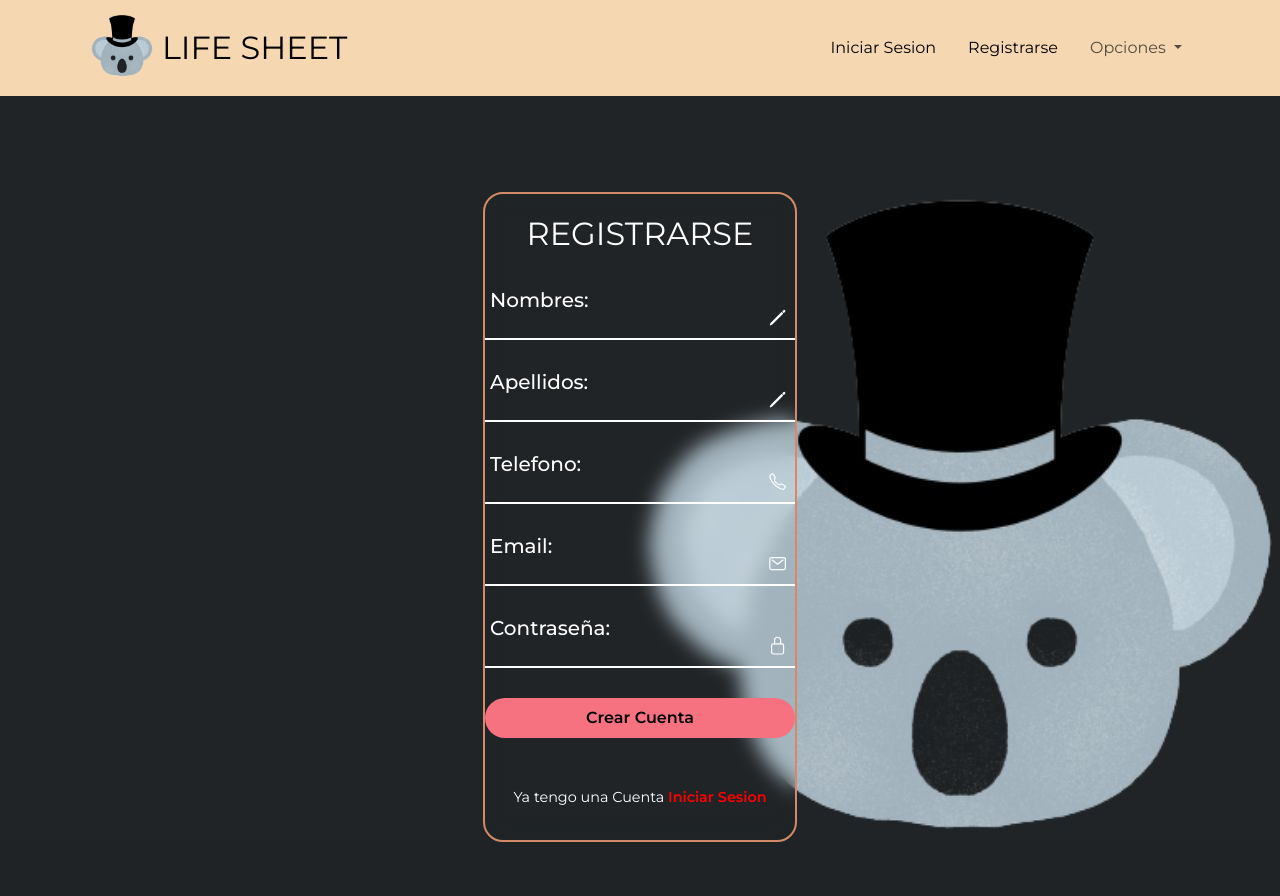
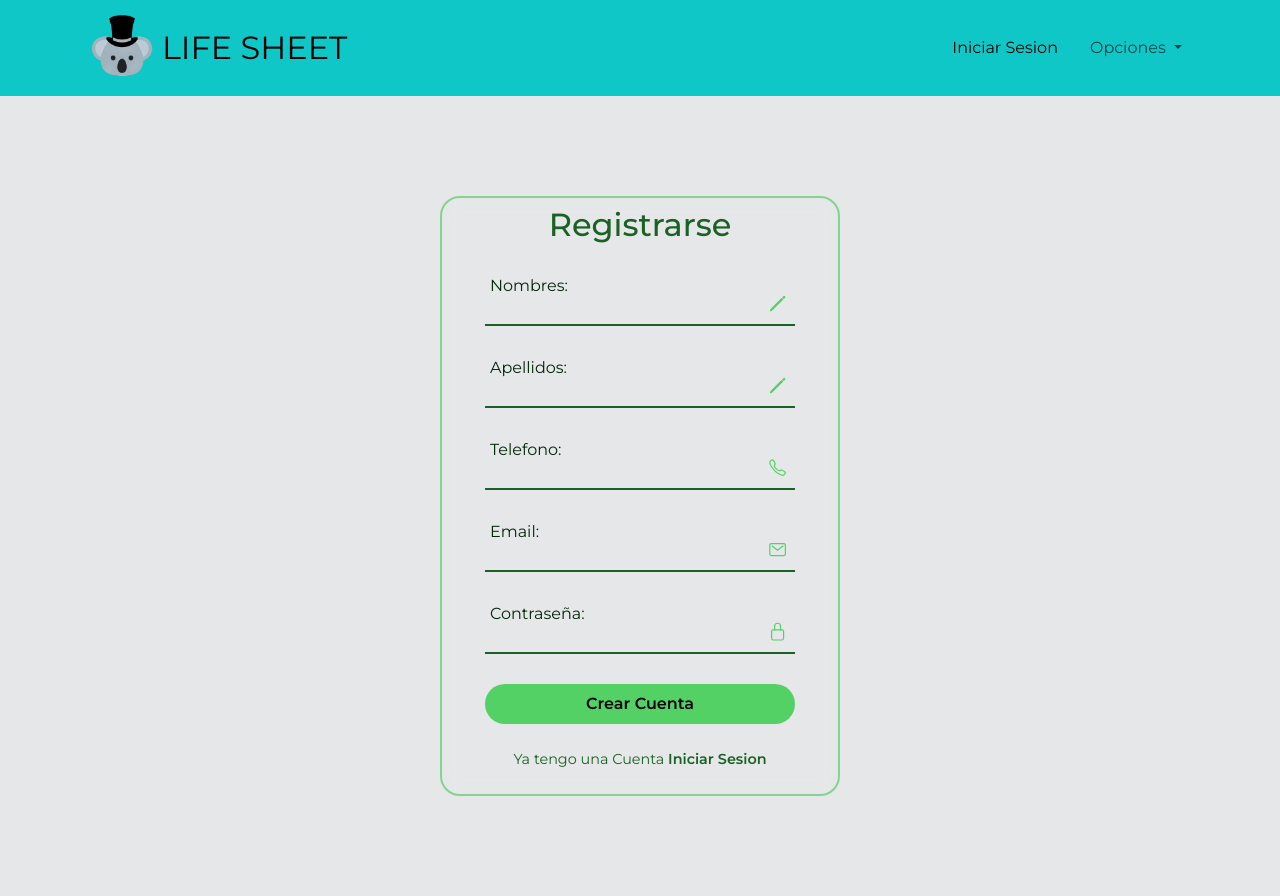
Before and after one commit to AaronHIDE/Life_Sheet, a PHP site: page /registro in a window 1280 px wide. Before the commit the page ends 842 px from the top, so only its background shows below. Run offline with PHP 8.4, Linux system fonts and the light colour scheme; some libraries are stand-ins or nearby versions.

Commit message:
agrego los datos traidos de github

```diff
--- a/vista/librerias/css/login.css
+++ b/vista/librerias/css/login.css
@@ -1,7 +1,5 @@
 @import url('https://fonts.googleapis.com/css2?family=Poppins:wght@500&display=swap');
-
-
-section{
+.section-login{
     margin: 0;
     padding: 0;
     font-family: 'poppins',sans-serif;
@@ -9,52 +7,48 @@ section{
     display: flex;
     justify-content: center;
     align-items: center;
-    min-height: 60px;
-    width: 60px;
+    min-height: 100vh;
+    width: 100%;
 
+    background-position: center;
+    background-size: cover;
 }
-
-.fuente{
-    font-family: 'poppins',sans-serif;
-}
-
-.form-box{
+.form-boxl{
     position: relative;
     width: 400px;
-    height: 400px;
+    height: 450px;
     background: transparent;
-    border: 2px solid rgb(211, 139, 103);
+    border: 2px solid rgba(35, 194, 56, 0.5);
     border-radius: 20px;
     backdrop-filter: blur(10px);
     display: flex;
     justify-content: center;
     align-items: center;
+
 }
-
-h2{
+.h2login{
     font-size: 2em;
-    color: #ffffff;
+    color: #1b6124;
     text-align: center;
 }
-
-.inputbox{
+.inputboxl{
     position: relative;
     margin: 30px 0;
     width: 310px;
-    border-bottom: 2px solid #ffffff;
+    border-bottom: 2px solid #1b6124;
 }
-.inputbox {
+.inputboxl{
     position: relative;
     margin: 30px 0;
     width: 310px;
-    border-bottom: 2px solid #ffffff;
+    border-bottom: 2px solid #1b6124;
 }
 
-.inputbox label {
+.inputboxl label {
     position: absolute;
     top: 0; /* Cambia esta posición según tus preferencias */
     left: 5px;
-    color: #ffffff;
+    color: #06270a;
     font-size: 1em;
     pointer-events: none;
     transition: .5s;
@@ -65,7 +59,7 @@ input:valid ~ label {
     top: -15px; /* Puedes ajustar la posición según tus preferencias */
 }
 
-.inputbox input {
+.inputboxl input {
     width: 100%;
     height: 50px;
     background: transparent;
@@ -73,56 +67,56 @@ input:valid ~ label {
     outline: none;
     font-size: 1em;
     padding: 0 5px;
-    color: #ffffff;
+    color: #000000;
 }
-.inputbox ion-icon{
+.inputboxl ion-icon{
     position: absolute;
     right: 8px;
-    color: #ffffff;
+    color: #54d165;
     font-size: 1.2em;
     top: 20px;
 }
-.forget{
+.forgetl{
     margin: -15px 0 15px ;
     font-size: .9em;
-    color: #ffffff;
+    color: #1b6124;
     display: flex;
     justify-content: space-between;
 }
 
-.forget label input{
+.forgetl label input{
     margin-right: 3px;
 
 }
-.forget label a{
-    color: #ffffff;
+.forgetl label a{
+    color: #1b6124;
     text-decoration: none;
 }
-.forget label a:hover{
+.forgetl label a:hover{
     text-decoration: underline;
 }
-button{
+.buttonlogin{
     width: 100%;
     height: 40px;
     border-radius: 40px;
-    background: #f67280;
+    background: #54d165;
     border: none;
     outline: none;
     cursor: pointer;
     font-size: 1em;
     font-weight: 600;
 }
-.register{
+.registerl{
     font-size: .9em;
-    color: #ffffff;
+    color: #1b6124;
     text-align: center;
     margin: 25px 0 10px;
 }
-.register p a{
+.registerl p a{
     text-decoration: none;
-    color: #ff0000;
+    color: #1b6124;
     font-weight: 600;
 }
-.register p a:hover{
+.registerl p a:hover{
     text-decoration: underline;
 }
--- a/vista/librerias/css/registro.css
+++ b/vista/librerias/css/registro.css
@@ -1,7 +1,5 @@
 @import url('https://fonts.googleapis.com/css2?family=Poppins:wght@500&display=swap');
-
-
-section{
+.section-registrar{
     margin: 0;
     padding: 0;
     font-family: 'poppins',sans-serif;
@@ -9,62 +7,59 @@ section{
     display: flex;
     justify-content: center;
     align-items: center;
-    min-height: 60px;
-    width: 60px;
+    min-height: 100vh;
+    width: 100%;
 
+    background-position: center;
+    background-size: cover;
 }
-
-.form-box2{
+.form-boxr{
     position: relative;
     width: 400px;
-    height: 650px;
+    height: 600px;
     background: transparent;
-    border: 2px solid rgb(211, 139, 103);
+    border: 2px solid rgba(35, 194, 56, 0.5);
     border-radius: 20px;
     backdrop-filter: blur(10px);
     display: flex;
     justify-content: center;
     align-items: center;
+
 }
-
-
-h2{
+.h2registrar{
     font-size: 2em;
-    color: #ffffff;
+    color: #1b6124;
     text-align: center;
 }
-
-.inputbox{
+.inputboxr{
     position: relative;
     margin: 30px 0;
     width: 310px;
-    border-bottom: 2px solid #ffffff;
+    border-bottom: 2px solid #1b6124;
 }
-
-.inputbox {
+.inputboxr{
     position: relative;
     margin: 30px 0;
     width: 310px;
-    border-bottom: 2px solid #ffffff;
+    border-bottom: 2px solid #1b6124;
 }
 
-.inputbox label {
+.inputboxr label {
     position: absolute;
     top: 0; /* Cambia esta posición según tus preferencias */
     left: 5px;
-    color: #ffffff;
+    color: #06270a;
     font-size: 1em;
     pointer-events: none;
     transition: .5s;
 }
-
 
 input:focus ~ label,
 input:valid ~ label {
     top: -15px; /* Puedes ajustar la posición según tus preferencias */
 }
 
-.inputbox input {
+.inputboxr input {
     width: 100%;
     height: 50px;
     background: transparent;
@@ -72,63 +67,56 @@ input:valid ~ label {
     outline: none;
     font-size: 1em;
     padding: 0 5px;
-    color: #ffffff;
+    color: #000000;
 }
-
-.inputbox ion-icon{
+.inputboxr ion-icon{
     position: absolute;
     right: 8px;
-    color: #ffffff;
+    color: #54d165;
     font-size: 1.2em;
     top: 20px;
 }
-
-.forget{
+.forgetr{
     margin: -15px 0 15px ;
     font-size: .9em;
-    color: #ffffff;
+    color: #1b6124;
     display: flex;
     justify-content: space-between;
 }
 
-.forget label input{
+.forgetr label input{
     margin-right: 3px;
 
 }
-.forget label a{
-    color: #ffffff;
+.forgetr label a{
+    color: #1b6124;
     text-decoration: none;
 }
-
-.forget label a:hover{
+.forgetr label a:hover{
     text-decoration: underline;
 }
-
-button{
+.buttonregistrar{
     width: 100%;
     height: 40px;
     border-radius: 40px;
-    background: #f67280;
+    background: #54d165;
     border: none;
     outline: none;
     cursor: pointer;
     font-size: 1em;
     font-weight: 600;
 }
-
-.register{
+.registerr{
     font-size: .9em;
-    color: #ffffff;
+    color: #1b6124;
     text-align: center;
     margin: 25px 0 10px;
 }
-
-.register p a{
+.registerr p a{
     text-decoration: none;
-    color: #ff0000;
+    color: #1b6124;
     font-weight: 600;
 }
-
-.register p a:hover{
+.registerr p a:hover{
     text-decoration: underline;
 }
--- a/vista/librerias/css/style.css
+++ b/vista/librerias/css/style.css
@@ -146,7 +146,7 @@ body {
 .left ul li {
 	line-height: 2;
 }
-h2 {
+.marcoh2 {
 	background: #000000;
 	padding: 15px;
 	color: #fff;
--- a/vista/modulos/nav.php
+++ b/vista/modulos/nav.php
@@ -1,6 +1,6 @@
 <!-- NAVBAR -->
 
-<nav class="navbar navbar-expand-sm navbar-light" id="neubar" style="background-color: #f5d7b2;">
+<nav class="navbar navbar-expand-sm navbar-light" id="neubar" style="background-color: #0fc7c7;">
     <div class="container">
         <a href="inicio"><img src="vista\imagenes\logoo.png" width="80"></a>
         <FONT SIZE="6" FACE="Cooper Black" COLOR="black">LIFE SHEET</FONT>
--- a/vista/modulos/registro.php
+++ b/vista/modulos/registro.php
@@ -1,58 +1,65 @@
-<?php
-include_once "vista/modulos/nav.php";
-?>
+<nav class="navbar navbar-expand-sm navbar-light" id="neubar" style="background-color: #0fc7c7;">
+    <div class="container">
+        <a href="inicio"><img src="vista\imagenes\logoo.png" width="80"></a>
+        <FONT SIZE="6" FACE="Cooper Black" COLOR="black">LIFE SHEET</FONT>
+        <button class="navbar-toggler" type="button" data-bs-toggle="collapse" data-bs-target="#navbarNavDropdown" aria-controls="navbarNavDropdown" aria-expanded="false" aria-label="Toggle navigation">
+            <span class="navbar-toggler-icon"></span>
+        </button>
 
-<body style="background-image: url(vista/imagenes/fondo2.jpg);" class="fondo">
+        <div class=" collapse navbar-collapse" id="navbarNavDropdown">
+            <ul class="navbar-nav ms-auto">
+                <li class="nav-item">
+                    <a class="nav-link mx-2 active" aria-current="page" href="login">Iniciar Sesion</a>
+                </li>
 
-    <section class="container col-md-3">
-        <div class="form-box2">
+                <li class="nav-item dropdown">
+                    <a class="nav-link mx-2 dropdown-toggle" href="#" id="navbarDropdownMenuLink" role="button" data-bs-toggle="dropdown" aria-expanded="false">
+                        Opciones
+                    </a>
+                    <ul class="dropdown-menu" aria-labelledby="navbarDropdownMenuLink">
+                        <li><a class="dropdown-item" href="contacto">Contacto</a></li>
+                        <li><a class="dropdown-item" href="login">Admin</a></li>
+                        <li><a class="dropdown-item" href="mail">Enviar Email</a></li>
+                    </ul>
+                </li>
+            </ul>
+        </div>
+    </div>
+</nav>
+
+<section class="section-registrar">
+        <div class="form-boxr">
             <div class="form-value">
-                <form action="" id="registro">
-                    <center><FONT SIZE="6" FACE="Cooper Black" COLOR="white">REGISTRARSE</FONT></center>
-
-                    <div class="inputbox">
+                <form action="/action_page.php">
+                    <h2 class="h2registrar">Registrarse</h2>
+                    <div class="inputboxr">
                         <ion-icon name="pencil-outline"></ion-icon>
                         <input type="text" class="form-control" id="nombres" name="nombres" required>
-                        <label for="text" class="form-label">
-                            <FONT SIZE="6" FACE="Times new roman" COLOR="black" class="h5">Nombres:</FONT>
-                        </label>
+                        <label for="text" class="form-label">Nombres:</label>
                     </div>
-                    <div class="inputbox">
+                    <div class="inputboxr">
                         <ion-icon name="pencil-outline"></ion-icon>
                         <input type="text" class="form-control" id="apellidos" name="apellidos" required>
-                        <label for="text" class="form-label">
-                            <FONT SIZE="6" FACE="Times new roman" COLOR="black" class="h5">Apellidos:</FONT>
-
-                        </label>
+                        <label for="text" class="form-label">Apellidos:</label>
                     </div>
-                    <div class="inputbox">
+                    <div class="inputboxr">
                         <ion-icon name="call-outline"></ion-icon>
                         <input type="number" class="form-control" id="telefono" name="telefono" required>
-                        <label for="number" class="form-label">
-                            <FONT SIZE="6" FACE="Times new roman" COLOR="black" class="h5">Telefono:</FONT>
-
-                        </label>
+                        <label for="number" class="form-label">Telefono:</label>
                     </div>
-                    <div class="inputbox">
+                    <div class="inputboxr">
                         <ion-icon name="mail-outline"></ion-icon>
                         <input type="email" class="form-control" id="email" name="email" required>
-                        <label for="email" class="form-label">
-                            <FONT SIZE="6" FACE="Times new roman" COLOR="black" class="h5">Email:</FONT>
-
-                        </label>
+                        <label for="email" class="form-label">Email:</label>
                     </div>
-                    <div class="inputbox">
+                    <div class="inputboxr">
                         <ion-icon name="lock-closed-outline"></ion-icon>
-                        <input type="passwordR" class="form-control" id="passwordR" name="passwordR" required>
-                        <label for="password" class="form-label">
-                            <FONT SIZE="6" FACE="Times new roman" COLOR="black" class="h5">Contraseña:</FONT>
-
-                        </label>
+                        <input type="password" class="form-control" id="pwd" name="pswd" required>
+                        <label for="pwd" class="form-label">Contraseña:</label>
                     </div>
-                    <button>Crear Cuenta</button>
-                    <br><br>
-                    <div class="register">
-                        <p>Ya tengo una Cuenta <a href="login">Iniciar Sesion</a></p>
+                    <button class="buttonregistrar">Crear Cuenta</button>
+                    <div class="registerr">
+                        <p>Ya tengo una Cuenta <a href="#">Iniciar Sesion</a></p>
                     </div>
                 </form>
             </div>
```
Also changed, not shown: vista/modulos/formato.php (+10 -11 lines), vista/modulos/login.php (+41 -31 lines), vista/imagenes/asta.jpg (deleted).
